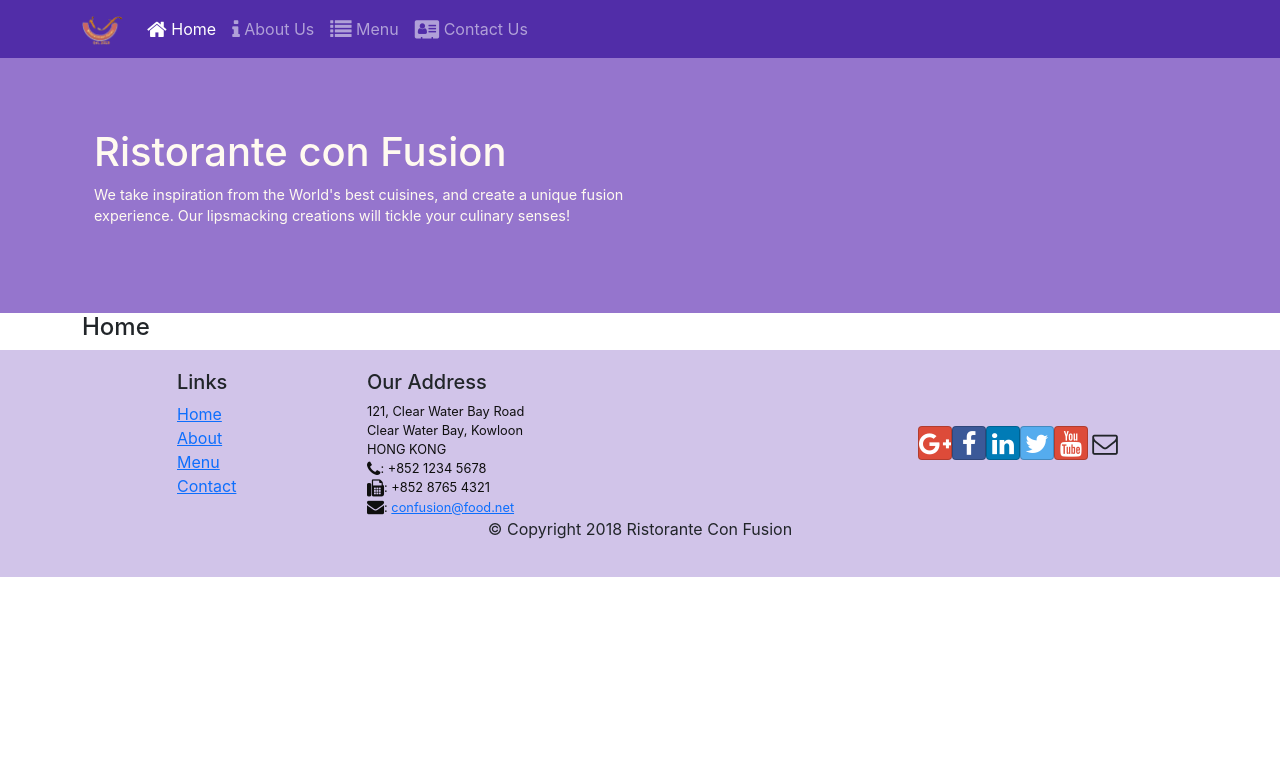
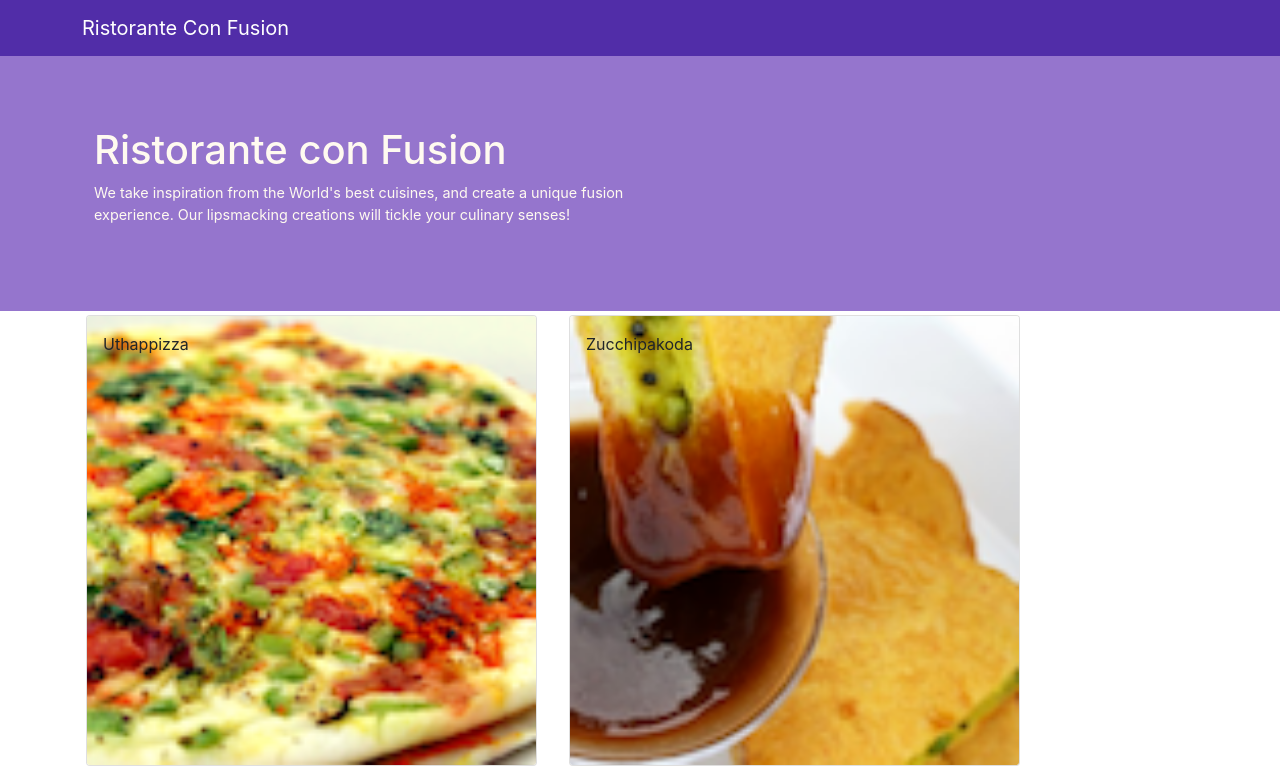
Before and after one commit to payal2503/ReactJS2, a React (Create React App) app: page /contactus in a window 1280 px wide. Before the commit this address led to /home. Shown: the top 772 px of the page. Built offline with nearby package versions, Linux system fonts and the light colour scheme.

Commit message:
Commit 8 Header and footer

```diff
--- a/src/components/FooterComponent.js
+++ b/src/components/FooterComponent.js
@@ -1,5 +1,4 @@
 import React from 'react';
-import { Link } from 'react-router-dom';
 
  function Footer(props){
      return(
@@ -9,13 +8,13 @@ import { Link } from 'react-router-dom';
                      <div className ="col-4 offset-1 col-sm-2">
                      <h5>Links</h5>
                      <ul className="list-unstyled">
-                        <li><Link to="/home">Home</Link></li>
-                        <li><Link to="/aboutus">About</Link></li>
-                        <li><Link to= "/menu">Menu</Link></li>
-                        <li><Link to= "/contactus">Contact</Link></li>
+                        <li><a href ="#">Home</a></li>
+                        <li><a href="#">About</a></li>
+                        <li><a href="#">Menu</a></li>
+                        <li><a href="contactus.html">Contact</a></li>
                     </ul>
                      </div>
-                     <div className="col-7 col-sm-5">
+                     <div className=" col-7 col-sm-5">
                     <h5>Our Address</h5>
                     <address>
 		              121, Clear Water Bay Road<br />
--- a/src/components/HeaderComponent.js
+++ b/src/components/HeaderComponent.js
@@ -1,59 +1,27 @@
-import  React, {Component} from "react";
-import { Nav, Navbar, NavbarBrand, NavbarToggler, Collapse, NavItem, Jumbotron } from 'reactstrap';
-import { NavLink } from 'react-router-dom';
+import React, { Component } from 'react';
+import { Navbar, NavbarBrand, Jumbotron } from 'reactstrap';
 
-class Header extends Component {
-    constructor(props) {
-        super(props);
-
-        this.toggleNav = this.toggleNav.bind(this);
-        this.state = {
-          isNavOpen: false
-        };
-      }
-
-      toggleNav() {
-        this.setState({
-          isNavOpen: !this.state.isNavOpen
-        });
-      }
-
-    render() {
+ class Header extends Component{
+     render(){
          return(
-            <div>
-                <Navbar dark expand="md">
+         <>
+         <Navbar dark>
           <div className="container">
-                        <NavbarToggler onClick={this.toggleNav} />
-                        <NavbarBrand className="mr-auto" href="/"><img src='assets/images/logo.png' height="30" width="41" alt='Ristorante Con Fusion' /></NavbarBrand>
-                        <Collapse isOpen={this.state.isNavOpen} navbar>
-                            <Nav navbar>
-                            <NavItem>
-                                <NavLink className="nav-link"  to='/home'><span className="fa fa-home fa-lg"></span> Home</NavLink>
-                            </NavItem>
-                            <NavItem>
-                                <NavLink className="nav-link" to='/aboutus'><span className="fa fa-info fa-lg"></span> About Us</NavLink>
-                            </NavItem>
-                            <NavItem>
-                                <NavLink className="nav-link"  to='/menu'><span className="fa fa-list fa-lg"></span> Menu</NavLink>
-                            </NavItem>
-                            <NavItem>
-                                <NavLink className="nav-link" to='/contactus'><span className="fa fa-address-card fa-lg"></span> Contact Us</NavLink>
-                            </NavItem>
-                            </Nav>
-                        </Collapse>
+            <NavbarBrand href="/">Ristorante Con Fusion</NavbarBrand>
           </div>
         </Navbar>
         <Jumbotron>
-                    <div className="container">
-                        <div className="row row-header">
-                            <div className="col-12 col-sm-6">
+            <div className ="container">
+                <div className ="row row-header">
+                    <div className ="col-12 col-sm-6">
                         <h1>Ristorante con Fusion</h1>
                         <p>We take inspiration from the World's best cuisines, and create a unique fusion experience. Our lipsmacking creations will tickle your culinary senses!</p>
+
                     </div>
                 </div>
             </div>
         </Jumbotron>
-            </div>
+         </>
          );
      }
  }
--- a/src/components/MainComponent.js
+++ b/src/components/MainComponent.js
@@ -1,11 +1,9 @@
 import React, { Component } from 'react';
-import Home from './HomeComponent';
 import Menu from './MenuComponent';
 import DishDetail from './DishDetailComponent';
 import Header from './HeaderComponent';
 import Footer from './FooterComponent';
 import { DISHES } from '../shared/dishes';
-import {Switch , Route , Redirect } from 'react-router-dom';
 
 class Main extends Component {
 
@@ -14,31 +12,22 @@ class Main extends Component {
 
     this.state = {
         dishes: DISHES,
-
+        selectedDish: null
     };
   }
 
+  onDishSelect(dishId) {
+    this.setState({ selectedDish: dishId});
+  }
 
   render() {
-
-    const HomePage = () => {
-      return(
-          <Home />
-      );
-    }
 
     return (
       <div>
         <Header />
-        {/* <Menu dishes={this.state.dishes} onClick={(dishId) => this.onDishSelect(dishId)} />
-        <DishDetail dish ={this.state.dishes.filter((dish) => dish.id === this.state.selectedDish)[0]} /> */}
-        <Switch>
-          <Route path='/home' component={HomePage} />
-          <Route exact path='/menu' component={() => <Menu dishes={this.state.dishes} />} />
-          <Redirect to="/home" />
-        </Switch>
-
-        <Footer />
+        <Menu dishes={this.state.dishes} onClick={(dishId) => this.onDishSelect(dishId)} />
+        <DishDetail dish ={this.state.dishes.filter((dish) => dish.id === this.state.selectedDish)[0]} />
+      <Footer />
       </div>
     );
   }
```
Lines whose indentation alone changed are shown as unchanged.
